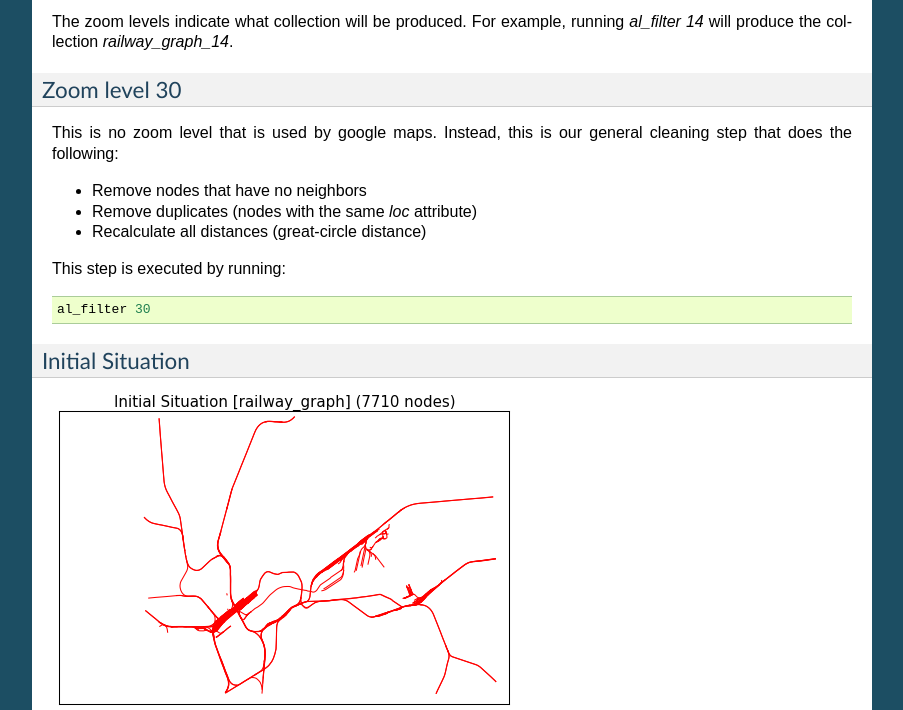
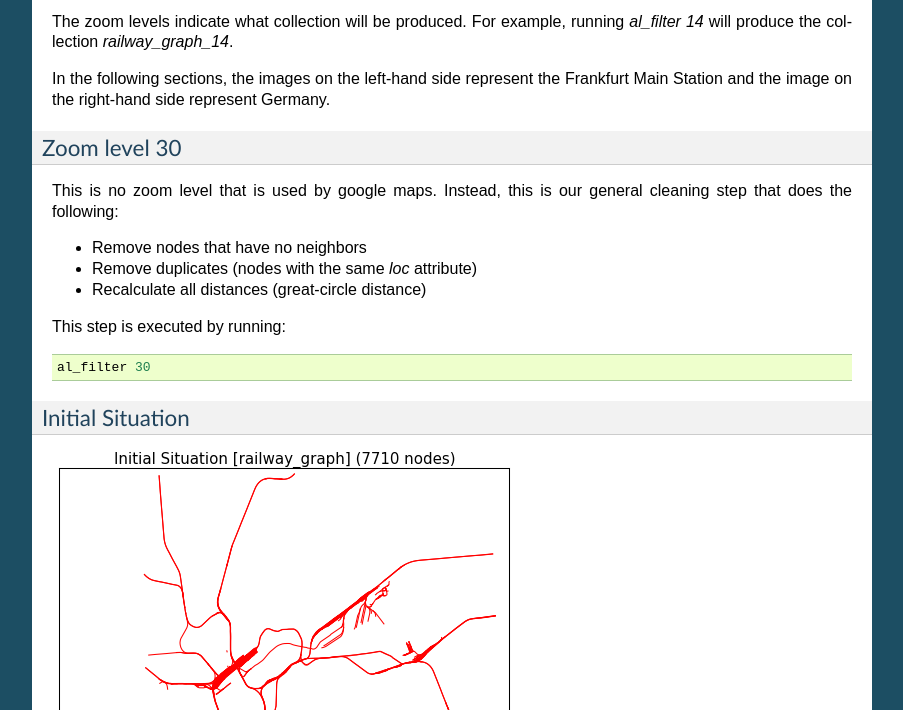
Before and after one commit to fhirschmann/algolab, a Sphinx documentation site: the page built from doc/final.rst, in a window 1280 px wide and 900 px high, scrolled down 346 px, cut to the strip 190-900 px from the top of the window. Shown: the whole strip, without its empty margins (198-1101 px from the left). Built offline with Sphinx 7.4.7, drawn with Linux system fonts in a browser that asks for light colours; formulas are drawn with MathJax 3.

Commit message:
final: clarified images

```diff
--- a/doc/final.rst
+++ b/doc/final.rst
@@ -27,6 +27,10 @@ The main entry point for producing generalized railway graphs is
 
 The zoom levels indicate what collection will be produced. For example,
 running `al_filter 14` will produce the collection `railway_graph_14`.
+
+In the following sections, the images on the left-hand side represent
+the Frankfurt Main Station and the image on the right-hand side represent
+Germany.
 
 Zoom level 30
 -------------
```
